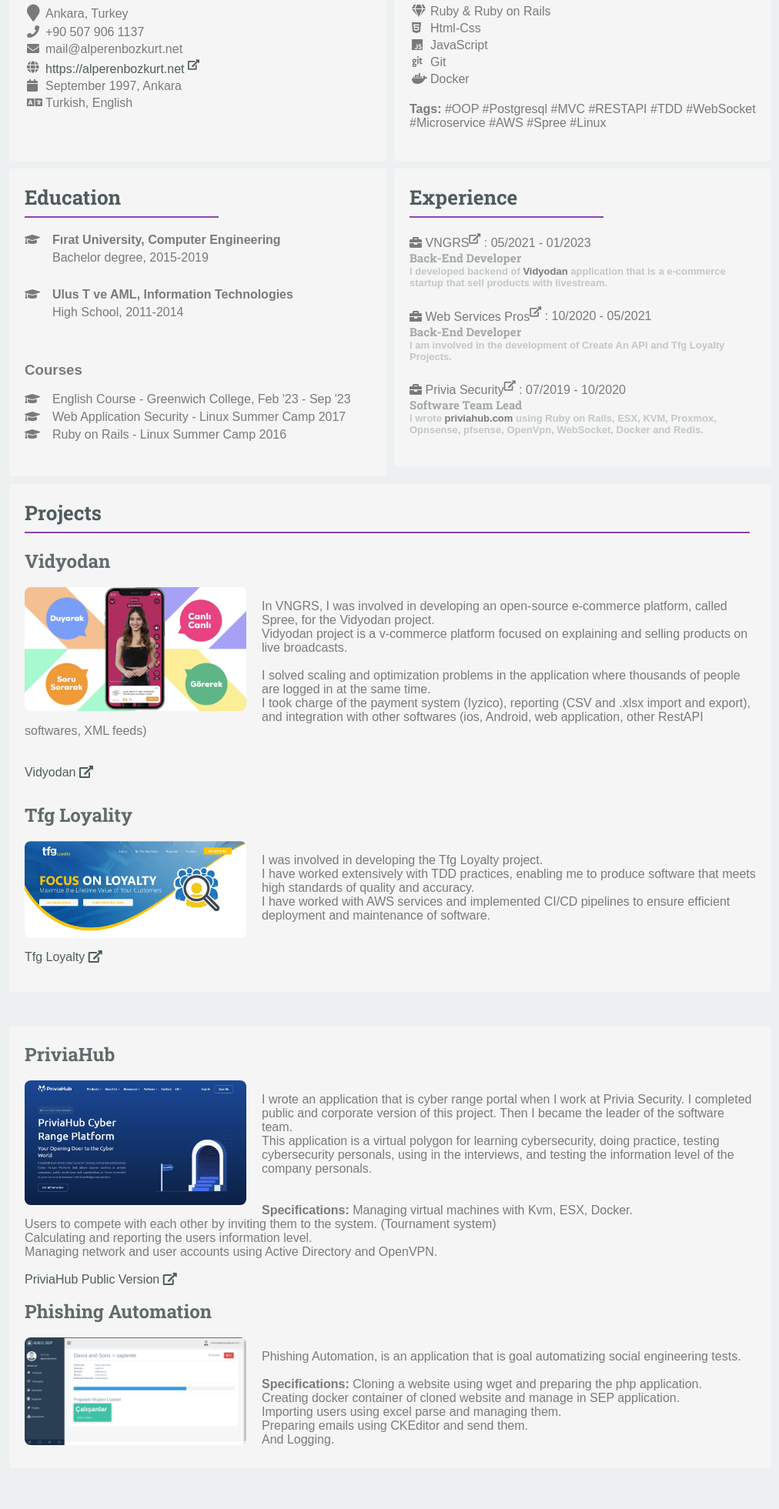
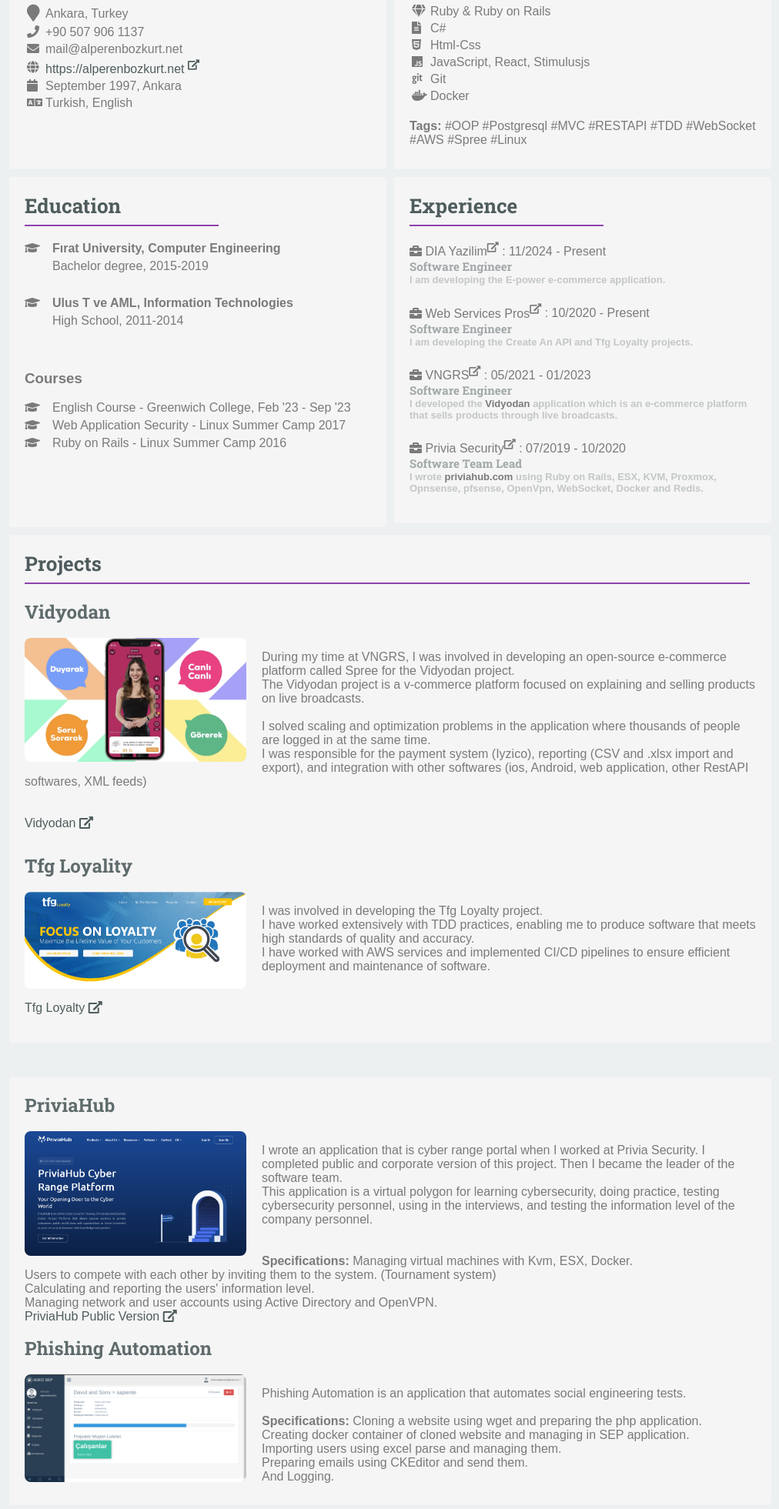
Before and after one commit to alperenbozkurt/cv, a plain HTML site: page index.html in a window 1280 px wide. Shown: the part 306-2267 px from the top of the page at 77% size, without its empty margins (123-1135 px from the left). Before the commit the page ends 2219 px from the top, so only its background shows below. Drawn offline with Linux system fonts and the light colour scheme; a web font is replaced by a local one.

Commit message:
Cv updated

```diff
--- a/index.html
+++ b/index.html
@@ -12,7 +12,7 @@
 		<div class="ortala">
 			<div class="adim">
 				Alperen Bozkurt
-				<p class="info">Ruby On Rails Developer</p>
+				<p class="info">Software Engineer</p>
 			</div>
 		</div>
 	</div>
@@ -60,9 +60,13 @@
 		<div class="kutu sag kutu-ust">
 			<h1>My Stack</h1><hr>
 			<table>
-			<tr>
+				<tr>
 			    <td><i class="fa fa-gem" aria-hidden="true"></i></td>
 			    <td>Ruby & Ruby on Rails</td>
+			  </tr>
+				<tr>
+			    <td><i class="fas fa-file-alt"></i></td>
+			    <td>C#</td>
 			  </tr>
 			  <tr>
 			    <td><i class="fab fa-html5"></i></td>
@@ -71,7 +75,7 @@
 
 			  <tr>
 			    <td><i class="fab fa-js"></i></td>
-			    <td>JavaScript</td>
+			    <td>JavaScript, React, Stimulusjs</td>
 			  </tr>
 				<tr>
 			  	<td><i class="fab fa-git" aria-hidden="true"></i></td>
@@ -82,7 +86,7 @@
 					<td>Docker</td>
 				</tr>
 			</table><br>
-			<b>Tags: </b>#OOP #Postgresql #MVC #RESTAPI #TDD #WebSocket #Microservice #AWS #Spree #Linux
+			<b>Tags: </b>#OOP #Postgresql #MVC #RESTAPI #TDD #WebSocket #AWS #Spree #Linux
 		</div>
 		<div class="kutu sol egitim">
 			<h1>Education</h1><hr>
@@ -100,19 +104,28 @@
 			<h1>Experience</h1><hr>
 			<div class="ara">
 				<i class="fa fa-briefcase"></i>
-				<a href="https://www.vngrs.com/" target="blank">VNGRS<sup><i class="fas fa-external-link-alt"></i></sup></a> : 05/2021 - 01/2023
-				<h5>Back-End Developer</h5>
-				<h6>I developed backend of <a target="_blank" href="https://vidyodan.com/">Vidyodan</a> application that is a e-commerce startup that sell products with livestream.</h6>
+				<a href="https://www.dia.com.tr/" target="blank">DIA Yazilim<sup><i class="fas fa-external-link-alt"></i></sup></a> : 11/2024 - Present
+					<h5>Software Engineer</h5>
+				<h6>I am developing the E-power e-commerce application.</h6>
 				<br>
 			</div>
 
-      <div class="ara">
+			<div class="ara">
 				<i class="fa fa-briefcase"></i>
-				<a href="https://www.webservicespros.com/" target="blank">Web Services Pros<sup><i class="fas fa-external-link-alt"></i></sup></a> : 10/2020 - 05/2021
-					<h5>Back-End Developer</h5>
-				<h6>I am involved in the development of Create An API and Tfg Loyalty Projects.</h6>
+				<a href="https://www.webservicespros.com/" target="blank">Web Services Pros<sup><i class="fas fa-external-link-alt"></i></sup></a> : 10/2020 - Present
+					<h5>Software Engineer</h5>
+				<h6>I am developing the Create An API and Tfg Loyalty projects.</h6>
 				<br>
 			</div>
+
+			<div class="ara">
+				<i class="fa fa-briefcase"></i>
+				<a href="https://www.vngrs.com/" target="blank">VNGRS<sup><i class="fas fa-external-link-alt"></i></sup></a> : 05/2021 - 01/2023
+				<h5>Software Engineer</h5>
+				<h6>I developed the <a target="_blank" href="https://vidyodan.com/">Vidyodan</a> application which is an e-commerce platform that sells products through live broadcasts.</h6>
+				<br>
+			</div>
+
 			<div class="ara">
 				<i class="fa fa-briefcase"></i>
 				<a href="https://priviasecurity.com/" target="blank">Privia Security<sup><i class="fas fa-external-link-alt"></i></a></sup> : 07/2019 - 10/2020
@@ -131,10 +144,10 @@
 
 				<img class="proje-image" src="img/vidyodan.png" width="288" alt="" align="left">
 				<p>
-          In VNGRS, I was involved in developing an open-source e-commerce platform, called Spree, for the Vidyodan project.<br>
-					Vidyodan project is a v-commerce platform focused on explaining and selling products on live broadcasts.<br><br>
+          During my time at VNGRS, I was involved in developing an open-source e-commerce platform called Spree for the Vidyodan project.<br>
+					The Vidyodan project is a v-commerce platform focused on explaining and selling products on live broadcasts.<br><br>
 					I solved scaling and optimization problems in the application where thousands of people are logged in at the same time.<br>
-					I took charge of the payment system (Iyzico), reporting (CSV and .xlsx import and export), and integration with other softwares (ios, Android, web application, other RestAPI softwares, XML feeds)<br>
+					I was responsible for the payment system (Iyzico), reporting (CSV and .xlsx import and export), and integration with other softwares (ios, Android, web application, other RestAPI softwares, XML feeds)<br>
 					<br><br>
 					<a href="https://vidyodan.com/" target="blank">Vidyodan <i class="fas fa-external-link-alt"></i></a>
 				</p>
@@ -147,10 +160,8 @@
 				<img class="proje-image" src="img/tfgloyality.png" width="288" alt="" align="left">
 				<p>
           I was involved in developing the Tfg Loyalty project.<br>
-					I have worked extensively with TDD practices, enabling me to produce software that
-					meets high standards of quality and accuracy.<br>
-					I have worked with AWS services and implemented CI/CD pipelines to ensure efficient
-					deployment and maintenance of software.<br>
+					I have worked extensively with TDD practices, enabling me to produce software that meets high standards of quality and accuracy.<br>
+					I have worked with AWS services and implemented CI/CD pipelines to ensure efficient deployment and maintenance of software.<br>
 					<br><br>
 					<a href="https://tfgloyality.com/" target="blank">Tfg Loyalty <i class="fas fa-external-link-alt"></i></a>
 				</p>
@@ -164,16 +175,16 @@
 
 				<img class="proje-image" src="img/priviahub2.png" width="288" alt="" align="left">
 				<p>
-          I wrote an application that is cyber range portal when I work at Privia Security. I completed public and corporate version of this project. Then I became the leader of the software team.
+          I wrote an application that is cyber range portal when I worked at Privia Security. I completed public and corporate version of this project. Then I became the leader of the software team.
 					<br>
-          This application is a virtual polygon for learning cybersecurity, doing practice, testing cybersecurity personals, using in the interviews, and testing the information level of the company personals.
+          This application is a virtual polygon for learning cybersecurity, doing practice, testing cybersecurity personnel, using in the interviews, and testing the information level of the company personnel.
           <br>
 					<br>
 					<br>
 					<b>Specifications:</b> Managing virtual machines with Kvm, ESX, Docker.<br>
           Users to compete with each other by inviting them to the system. (Tournament system)<br>
-          Calculating and reporting the users information level.<br>
-          Managing network and user accounts using Active Directory and OpenVPN.<br>
+          Calculating and reporting the users' information level.<br>
+          Managing network and user accounts using Active Directory and OpenVPN.
 					<br>
 					<a href="https://priviahub.com/" target="blank">PriviaHub Public Version <i class="fas fa-external-link-alt"></i></a>
 				</p>
@@ -183,11 +194,11 @@
 				<br>
 				<img class="proje-image" src="img/SEP.png" width="288" alt="" align="left">
 				<p>
-					Phishing Automation, is an application that is goal automatizing social engineering tests.
+					Phishing Automation is an application that automates social engineering tests.
           <br><br>
 					<b>Specifications:</b>
           Cloning a website using wget and preparing the php application.<br>
-          Creating docker container of cloned website and manage in SEP application.<br>
+          Creating docker container of cloned website and managing in SEP application.<br>
 					Importing users using excel parse and managing them.<br>
           Preparing emails using CKEditor and send them.<br>
 					And Logging.
--- a/style.css
+++ b/style.css
@@ -83,7 +83,7 @@ body{
 	*/
 }
 .kutu-ust{
-	min-height: 250px;
+	min-height: 261px;
 }
 .ara{
 	margin-top:5px;
@@ -226,7 +226,7 @@ hr{
 	margin-top: 270px;
 }
 .egitim{
-	height: 360px;
+	min-height: 415px;
 }
 .kutu-yukseklik {
 	min-height: 371px;
```
Also changed, not shown: 3 other files.
